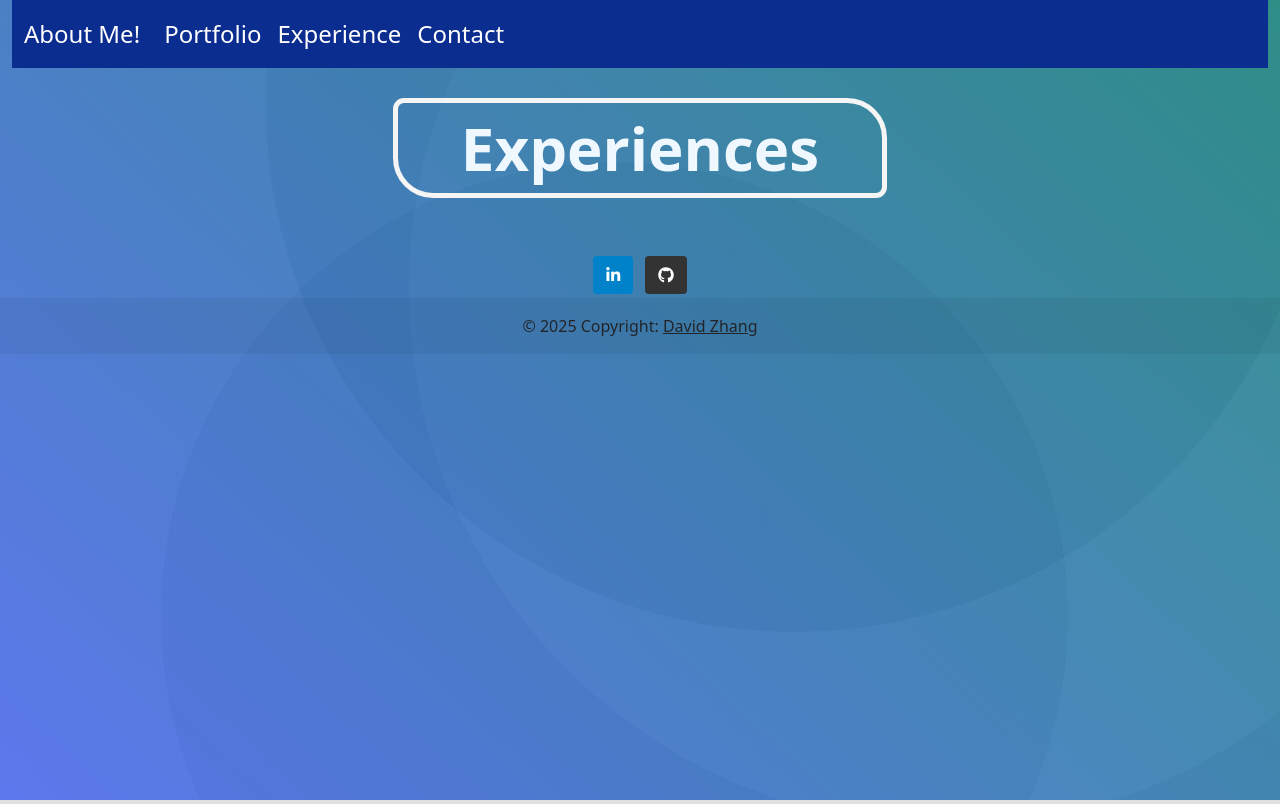
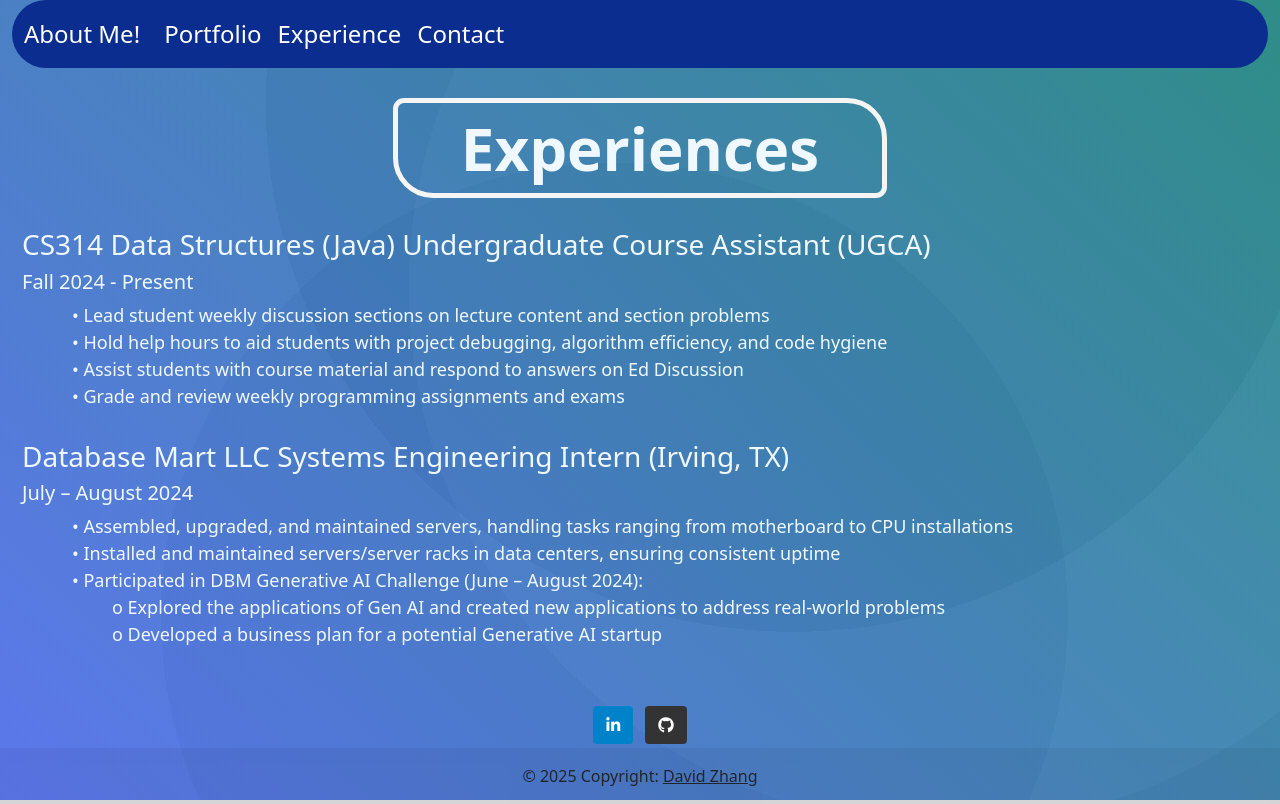
Before and after one commit to davidzhang0118/David-Zhang-Website, a plain HTML site: page experience.html in a window 1280 px wide. Drawn offline with Linux system fonts and the light colour scheme.

Commit message:
Experience page updated

```diff
--- a/experience.html
+++ b/experience.html
@@ -11,8 +11,8 @@
 <body>
     <script src="bootstrap.bundle.min.js"></script>
 
-    <div class="container-fluid">
-        <nav class="navbar-expand navbar sticky-top bg-body-tertiary" style="background-color: #0a2d8f;">
+    <div class="container-fluid" >
+        <nav class="navbar-expand navbar sticky-top bg-body-tertiar rounded-pill" style="background-color: #0a2d8f;">
             <div class="container-fluid">
                 <a class="navbar-brand fs-4" href="index.html" style="color: white;">About Me!</a>
                 <!-- <img src=" Logo.png" alt="Logo" width="50" height="35"> -->
@@ -31,6 +31,40 @@
         <div class="PageHeader">
             <span class = "TitleForPage">Experiences<span>
         </div>
+    </div>
+
+    <div class="container-fluid" id = "Experiences">
+        <h3>
+            CS314 Data Structures (Java) Undergraduate Course Assistant (UGCA)
+        </h3>
+        <h5>
+            Fall 2024 - Present
+        </h5>
+        <p class = "main_description">
+            • Lead student weekly discussion sections on lecture content and section problems<br>
+            • Hold help hours to aid students with project debugging, algorithm efficiency, and code hygiene<br>
+            • Assist students with course material and respond to answers on Ed Discussion<br>
+            • Grade and review weekly programming assignments and exams<br>
+        </p>
+    </div>
+
+    <div class="container-fluid" id = "Experiences">
+        <h3>
+            Database Mart LLC Systems Engineering Intern (Irving, TX)
+        </h3>
+        <h5>
+            July – August 2024
+        </h5>
+        <p class = "main_description">
+            •	Assembled, upgraded, and maintained servers, handling tasks ranging from motherboard to CPU installations<br>
+            •	Installed and maintained servers/server racks in data centers, ensuring consistent uptime<br>
+            •	Participated in DBM Generative AI Challenge (June – August 2024):<br>
+        </p>
+        <p class = "subsection">
+            o Explored the applications of Gen AI and created new applications to address real-world problems<br>
+            o Developed a business plan for a potential Generative AI startup
+        </p>
+
     </div>
 
     <footer class="bg-body-tertiary text-center">
--- a/style.css
+++ b/style.css
@@ -48,3 +48,22 @@ embed {
     width: 60%;
     height: 1000px;
 }
+
+#Experiences {
+    z-index: 1;
+    position: relative;
+    color: aliceblue;
+    margin-left: 10px;
+    margin-bottom: 30px;
+}
+
+.main_description {
+    margin-left: 50px;
+    font-size: large;
+    margin-bottom: 0px;
+}
+
+.subsection {
+    margin-left: 90px;
+    font-size: large;
+}
```
Also changed, not shown: contact.html (+1 -1 lines), index.html (+1 -1 lines), portfolio.html (+7 -1 lines).
